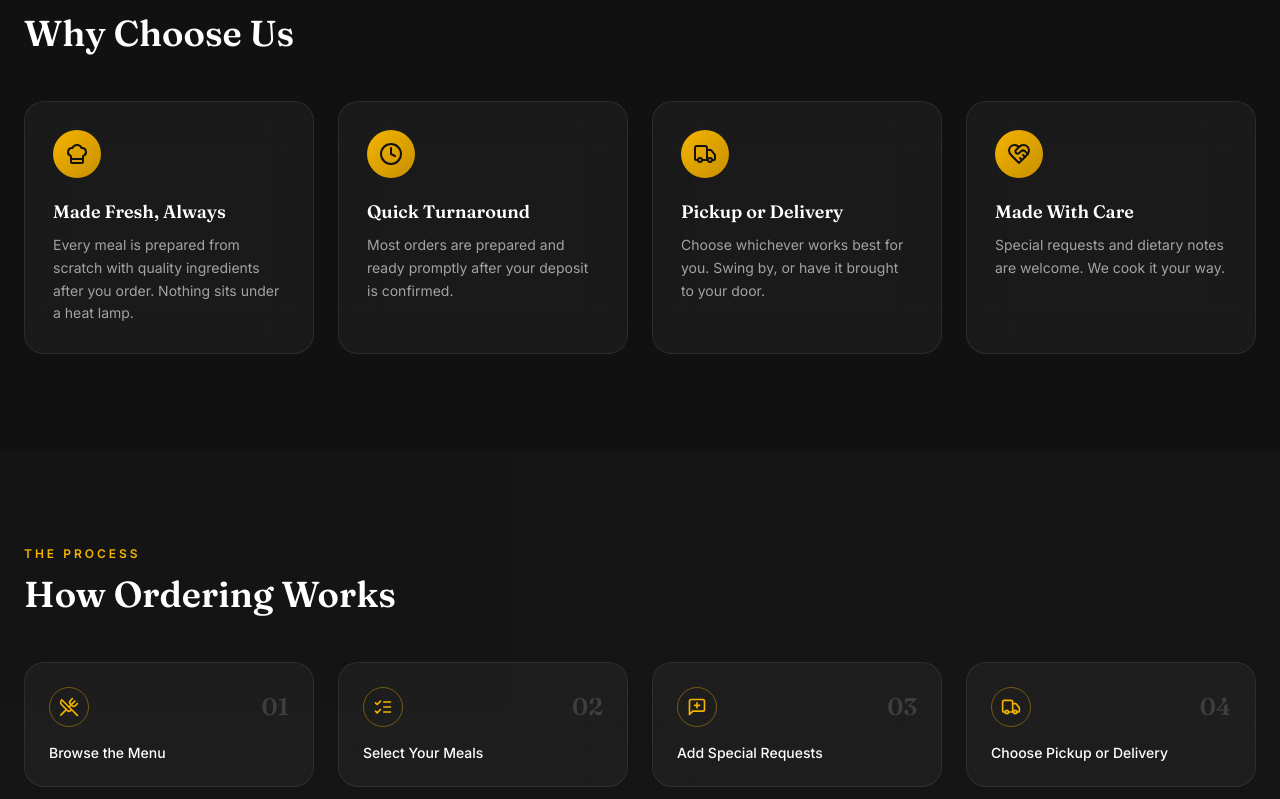
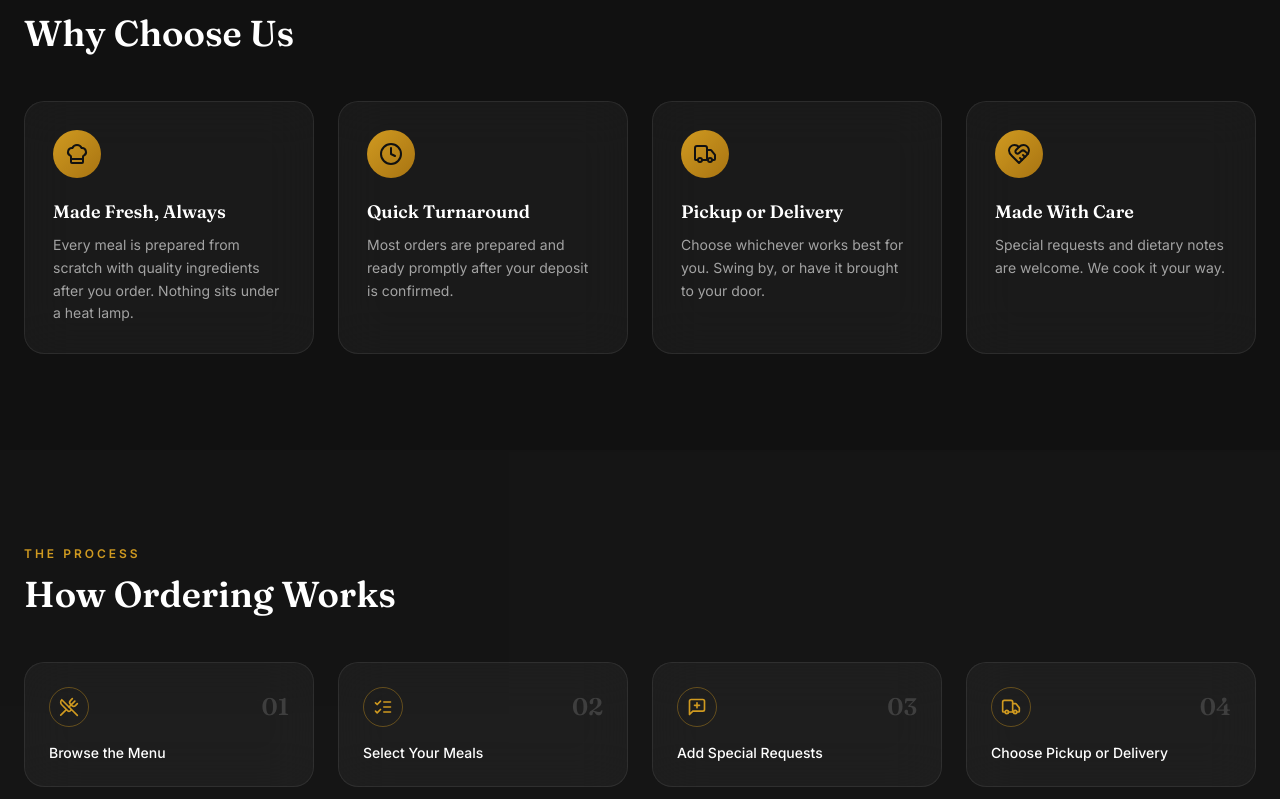
Before and after one commit to Tersurrr/tracys-kitchen, a Next.js app: page / in a window 1280 px wide. Shown: the part 1581-2380 px from the top of the page. Built offline with nearby package versions, Linux system fonts and the light colour scheme; no server answers; the database is empty.

Commit message:
Soften gold colors and button glow

```diff
--- a/app/globals.css
+++ b/app/globals.css
@@ -26,7 +26,7 @@ body {
   }
 
   .btn-primary {
-    @apply inline-flex items-center justify-center gap-2 rounded-full bg-gold-gradient px-7 py-3.5 font-semibold text-charcoal shadow-gold transition-transform duration-300 hover:scale-[1.03] active:scale-[0.98];
+    @apply inline-flex items-center justify-center gap-2 rounded-full bg-gold-gradient px-7 py-3.5 font-semibold text-charcoal shadow-gold-soft transition-transform duration-300 hover:scale-[1.03] active:scale-[0.98];
   }
 
   .btn-outline {
@@ -48,7 +48,7 @@ body {
 }
 
 ::selection {
-  background-color: #f4b400;
+  background-color: #d09a20;
   color: #111111;
 }
 
--- a/app/layout.tsx
+++ b/app/layout.tsx
@@ -111,7 +111,7 @@ export default function RootLayout({
             style: {
               background: '#1B1B1B',
               color: '#fff',
-              border: '1px solid rgba(244,180,0,0.3)',
+              border: '1px solid rgba(208,154,32,0.22)',
             },
           }}
         />
--- a/tailwind.config.ts
+++ b/tailwind.config.ts
@@ -9,9 +9,9 @@ const config: Config = {
     extend: {
       colors: {
         gold: {
-          DEFAULT: '#F4B400',
-          light: '#FFD34E',
-          dark: '#C89000',
+          DEFAULT: '#D09A20',
+          light: '#DFB451',
+          dark: '#A87412',
         },
         charcoal: {
           DEFAULT: '#111111',
@@ -24,12 +24,12 @@ const config: Config = {
         body: ['var(--font-body)', 'sans-serif'],
       },
       backgroundImage: {
-        'gold-gradient': 'linear-gradient(135deg, #F4B400 0%, #C89000 100%)',
+        'gold-gradient': 'linear-gradient(135deg, #D09A20 0%, #A87412 100%)',
         'dark-gradient': 'linear-gradient(180deg, #111111 0%, #1B1B1B 100%)',
-        'glass-gradient': 'linear-gradient(135deg, rgba(244,180,0,0.08) 0%, rgba(255,255,255,0.02) 100%)',
+        'glass-gradient': 'linear-gradient(135deg, rgba(208,154,32,0.06) 0%, rgba(255,255,255,0.02) 100%)',
       },
       boxShadow: {
-        gold: '0 8px 30px -8px rgba(244,180,0,0.45)',
+        'gold-soft': '0 6px 18px -10px rgba(208,154,32,0.18)',
         soft: '0 10px 40px -12px rgba(0,0,0,0.6)',
       },
       borderRadius: {
```
